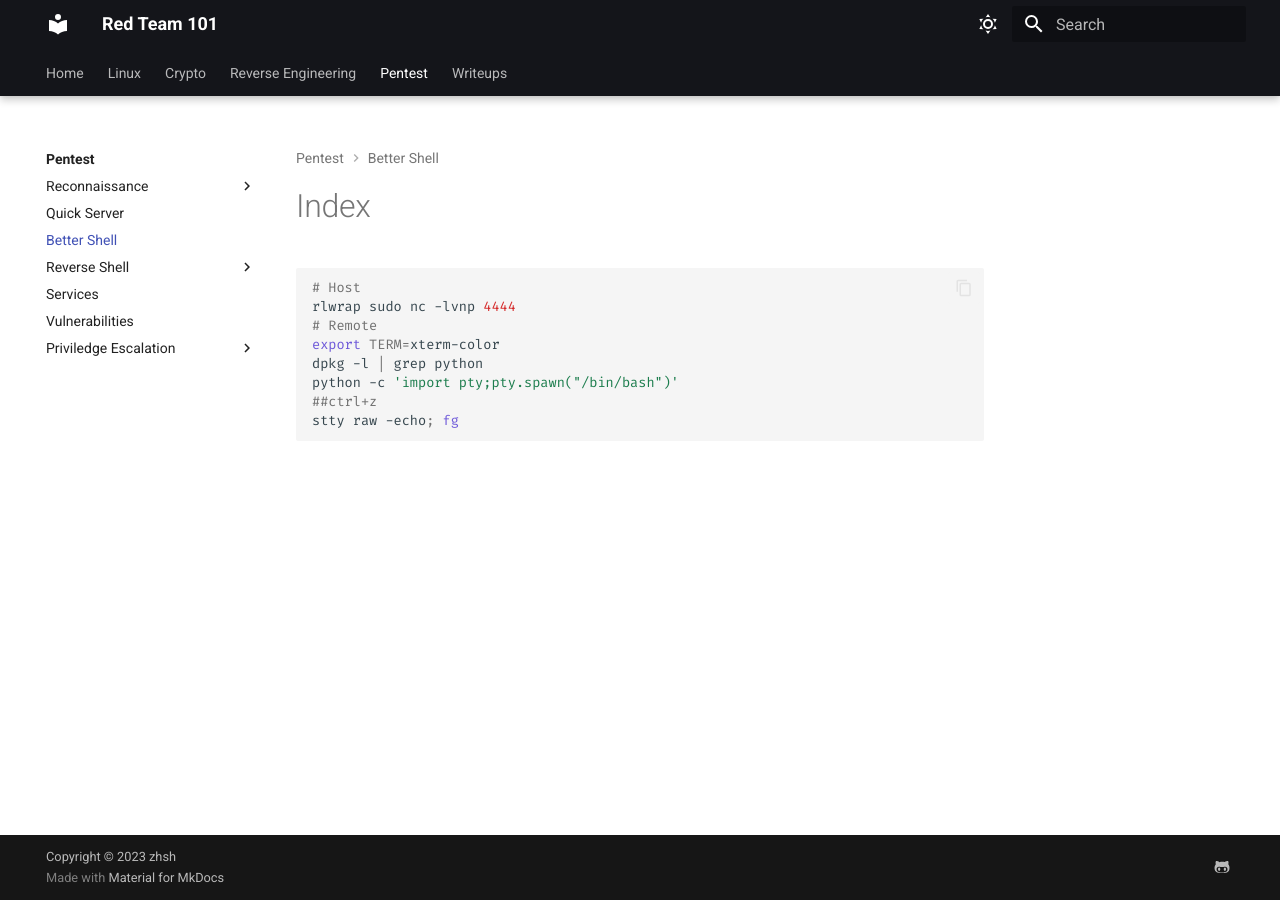
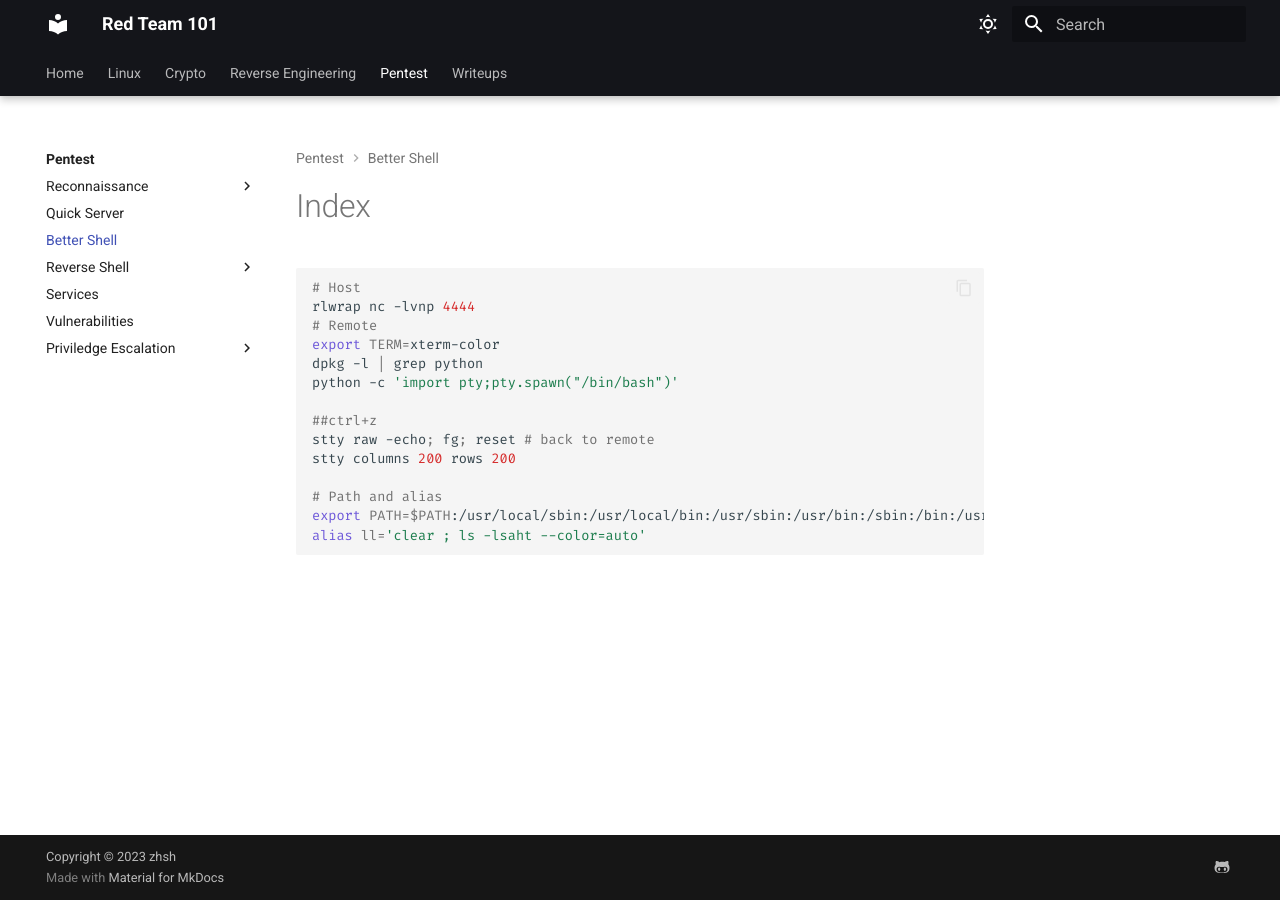
Before and after one commit to zhsh9/RE101, an MkDocs documentation site: the page built from docs/Pentest/2.0.better_shell/index.md, in a window 1280 px wide. Built offline with MkDocs 1.6.1 and Material for MkDocs 9.7.7, drawn with Linux system fonts in a browser that asks for light colours.

Commit message:
update pentest

````diff
--- a/docs/Pentest/2.0.better_shell/index.md
+++ b/docs/Pentest/2.0.better_shell/index.md
@@ -1,10 +1,16 @@
 ```bash
 # Host
-rlwrap sudo nc -lvnp 4444
+rlwrap nc -lvnp 4444
 # Remote
 export TERM=xterm-color
 dpkg -l | grep python
 python -c 'import pty;pty.spawn("/bin/bash")'
+
 ##ctrl+z
-stty raw -echo; fg
+stty raw -echo; fg; reset # back to remote
+stty columns 200 rows 200
+
+# Path and alias
+export PATH=$PATH:/usr/local/sbin:/usr/local/bin:/usr/sbin:/usr/bin:/sbin:/bin:/usr/games:/tmp
+alias ll='clear ; ls -lsaht --color=auto'
 ```
````
Also changed, not shown: docs/Pentest/1.recon/path.md (+7 -0 lines), docs/Pentest/3.quick_server/index.md (+9 -0 lines), docs/Pentest/6.priviledge_escalation/linux/1.enumeration.md (+3 -1 lines).
